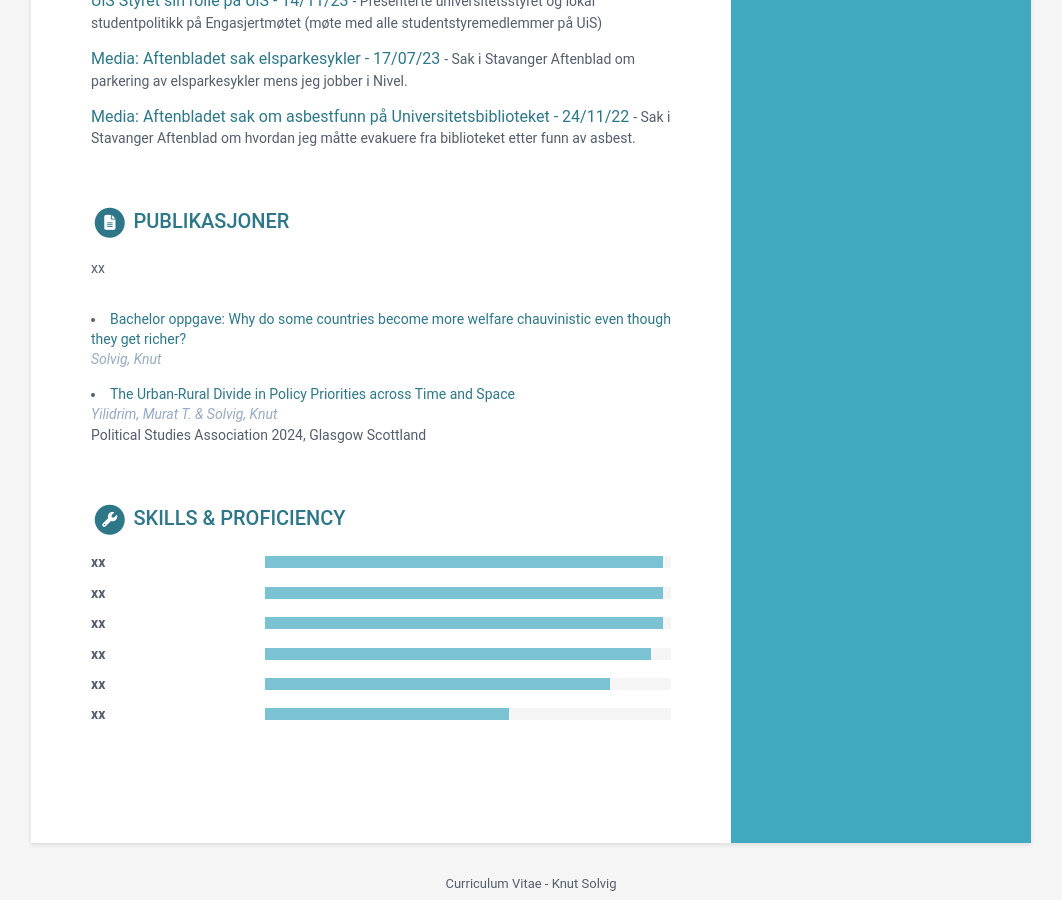
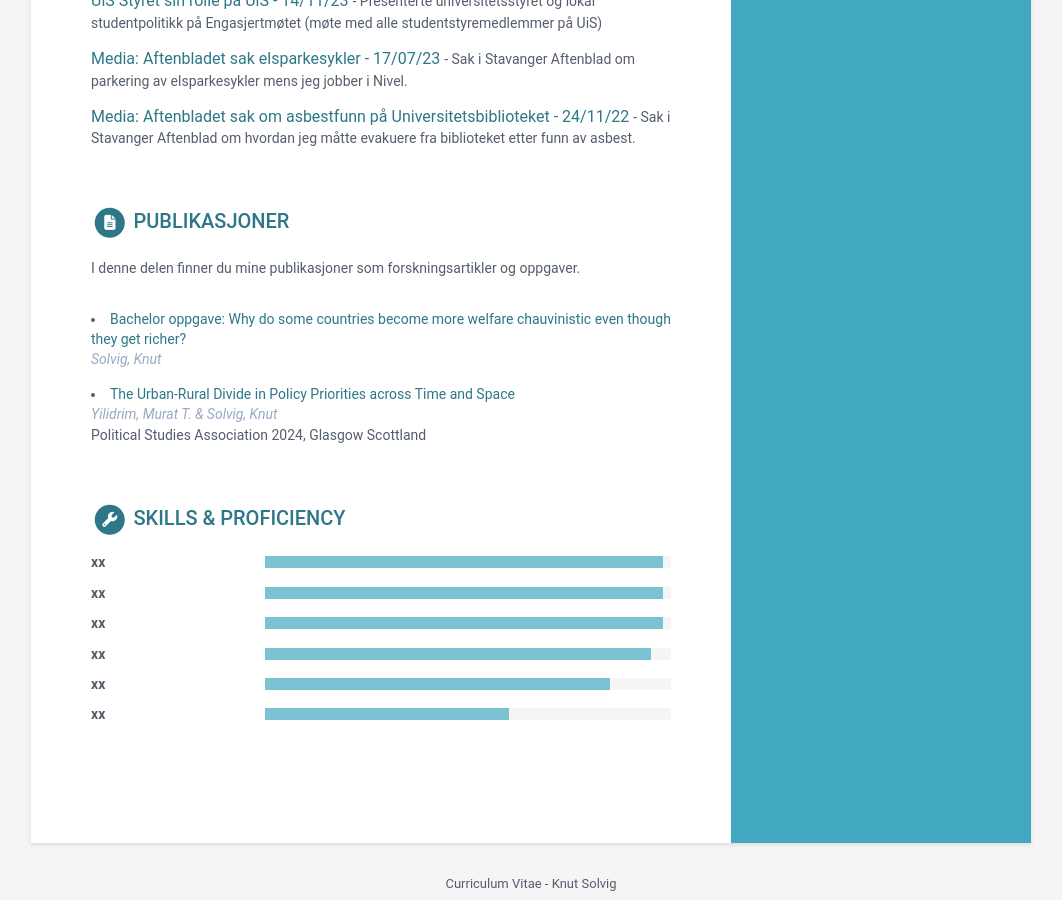
Before and after one commit to KnutSolvig/knutsolvig.github.io, a Jekyll site: the page built from index.html, in a window 1280 px wide and 900 px high, scrolled down 6123 px. Shown: the whole window, without its empty margins (109-1171 px from the left). Built offline with Jekyll 4.4.1, drawn with Linux system fonts in a browser that asks for light colours; part of the change alters nothing that is shown.

Commit message:
Update data.yml

```diff
--- a/_data/data.yml
+++ b/_data/data.yml
@@ -330,19 +330,19 @@ oss:
     tagline: "Panelsamtale i anledning åpning av ny Akademika butikk på Campus Ullandhaug. Deltok som studentrepresentant sammen med diverse daglig ledere i forlag."
 
   - title: "Media: Aftenbladet sak om studenter i boligkø - 03/07/24"
-    link: "www.aftenbladet.no/lokalt/i/rPl8vw/rekordmange-i-koe-for-aa-faa-studentbolig-i-aar"
+    link: "https://www.aftenbladet.no/lokalt/i/rPl8vw/rekordmange-i-koe-for-aa-faa-studentbolig-i-aar"
     tagline: "Sak i Stavanger Aftenblad om rekordmange studenter i boligkø i 2024."
 
   - title: "Media: Aftenbladet sak om innsigelse fra Statsforvalteren - 03/07/24"
-    link: "www.aftenbladet.no/lokalt/i/gw6l6a/nye-studentboliger-staten-krever-mer-sykkel"
+    link: "https://www.aftenbladet.no/lokalt/i/gw6l6a/nye-studentboliger-staten-krever-mer-sykkel"
     tagline: "Sak i Stavanger Aftenblad om innsigelse fra Statsforvalteren om at nye studentboliger må ha flere sykkelparkeringer."
 
   - title: "Media: NRK sak om svar fra Israels ambassadør - 08/06/24"
-    link: "www.nrk.no/rogaland/israels-ambassador-slar-tilbake-mot-universitetet-i-stavanger-1.16916283"
+    link: "https://www.nrk.no/rogaland/israels-ambassador-slar-tilbake-mot-universitetet-i-stavanger-1.16916283"
     tagline: "NRK sak som er et svar på saken nedenfor."
 
   - title: "Media: NRK sak om UiS og Israel - 06/06/24"
-    link: "www.nrk.no/rogaland/universitetet-i-stavanger-kutter-alle-band-til-israel-1.16914887"
+    link: "https://www.nrk.no/rogaland/universitetet-i-stavanger-kutter-alle-band-til-israel-1.16914887"
     tagline: "NRK sak mens jeg var studentrepresentant i universitetsstyret der jeg og min medrepresentant fikk gjennom å avslutte alle avtaler med Israel."
 
   - title: Hva sier studentene? - 23/04/24
@@ -353,24 +353,24 @@ oss:
     tagline: "Presenterte universitetsstyret og lokal studentpolitikk på Engasjertmøtet (møte med alle studentstyremedlemmer på UiS)"
 
   - title: "Media: Aftenbladet sak elsparkesykler - 17/07/23"
-    link: "www.aftenbladet.no/lokalt/i/9zWJ9E/er-det-egentlig-fritt-frem-for-elsparkesyklene"
+    link: "https://www.aftenbladet.no/lokalt/i/9zWJ9E/er-det-egentlig-fritt-frem-for-elsparkesyklene"
     tagline: "Sak i Stavanger Aftenblad om parkering av elsparkesykler mens jeg jobber i Nivel."
 
   - title: "Media: Aftenbladet sak om asbestfunn på Universitetsbiblioteket - 24/11/22"
-    link: "www.aftenbladet.no/lokalt/i/y6l5oE/biblioteket-paa-uis-stengt-paa-grunn-av-asbest-mistanke"
+    link: "https://www.aftenbladet.no/lokalt/i/y6l5oE/biblioteket-paa-uis-stengt-paa-grunn-av-asbest-mistanke"
     tagline: "Sak i Stavanger Aftenblad om hvordan jeg måtte evakuere fra biblioteket etter funn av asbest."
 
 publications:
   title: Publikasjoner
   intro: |
-    xx
+    I denne delen finner du mine publikasjoner som forskningsartikler og oppgaver.
   papers:
   - title: "Bachelor oppgave: Why do some countries become more welfare chauvinistic even though they get richer?"
-    link: "hdl.handle.net/11250/3082186"
+    link: "https://www.hdl.handle.net/11250/3082186"
     authors: Solvig, Knut
 
   - title: "The Urban-Rural Divide in Policy Priorities across Time and Space"
-    link: "www.researchgate.net/profile/Tevfik-Yildirim/publication/390632822_The_Urban-Rural_Divide_in_Policy_Priorities_across_Time_and_Space/links/67f6e5d19b1c6c487785734f/The-Urban-Rural-Divide-in-Policy-Priorities-across-Time-and-Space.pdf"
+    link: "https://www.researchgate.net/profile/Tevfik-Yildirim/publication/390632822_The_Urban-Rural_Divide_in_Policy_Priorities_across_Time_and_Space/links/67f6e5d19b1c6c487785734f/The-Urban-Rural-Divide-in-Policy-Priorities-across-Time-and-Space.pdf"
     authors: Yilidrim, Murat T. & Solvig, Knut
     conference: "Political Studies Association 2024, Glasgow Scottland"
 
```
